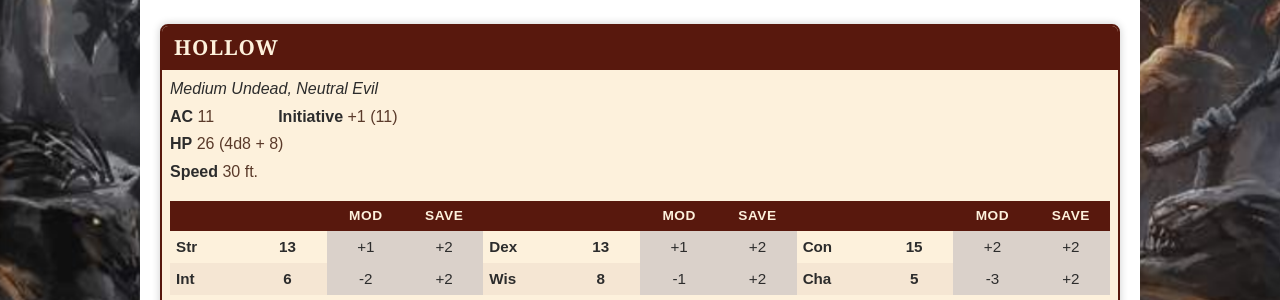
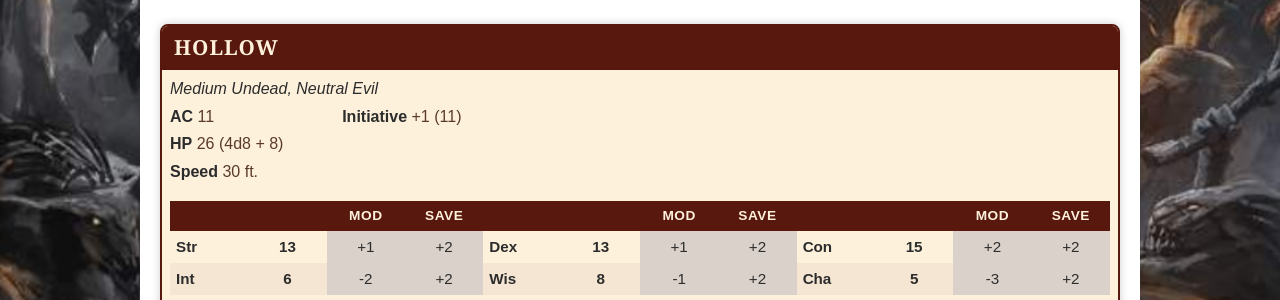
Before and after one commit to coconutswallow/Guides, a Jekyll site: the page built from _monsters/hollow.md, in a window 1280 px wide. Shown: the part 283-583 px from the top of the page. Built offline with Jekyll 4.4.1, drawn with Linux system fonts in a browser that asks for light colours; comment, search, counter and statistics services are not loaded.

Commit message:
Update statblock.html

```diff
--- a/_layouts/statblock.html
+++ b/_layouts/statblock.html
@@ -14,8 +14,8 @@
         grid-template-columns: max-content max-content;
         /* Aligns the columns to the left (start) */
         justify-content: start;
-        /* Adds the requested spacing (approx 2 tabs width) */
-        column-gap: 4em;
+        /* Adds the requested spacing (approx 4 tabs width) */
+        column-gap: 8em;
         row-gap: 2px;
         margin-bottom: 1em;
     }
```
